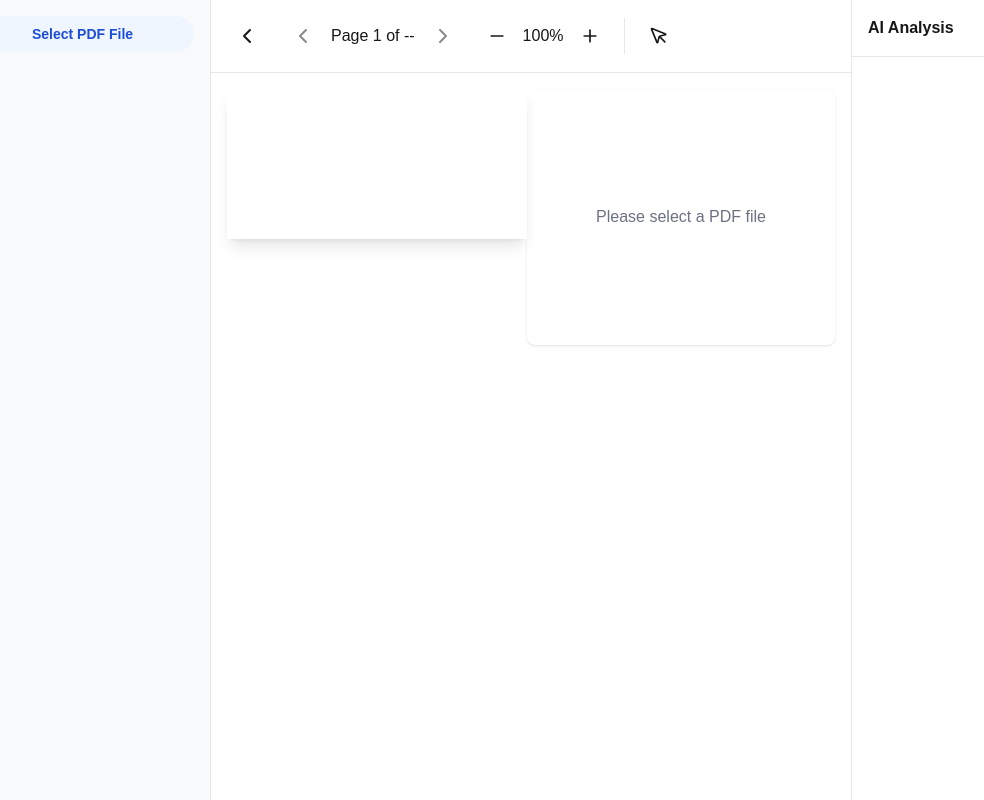
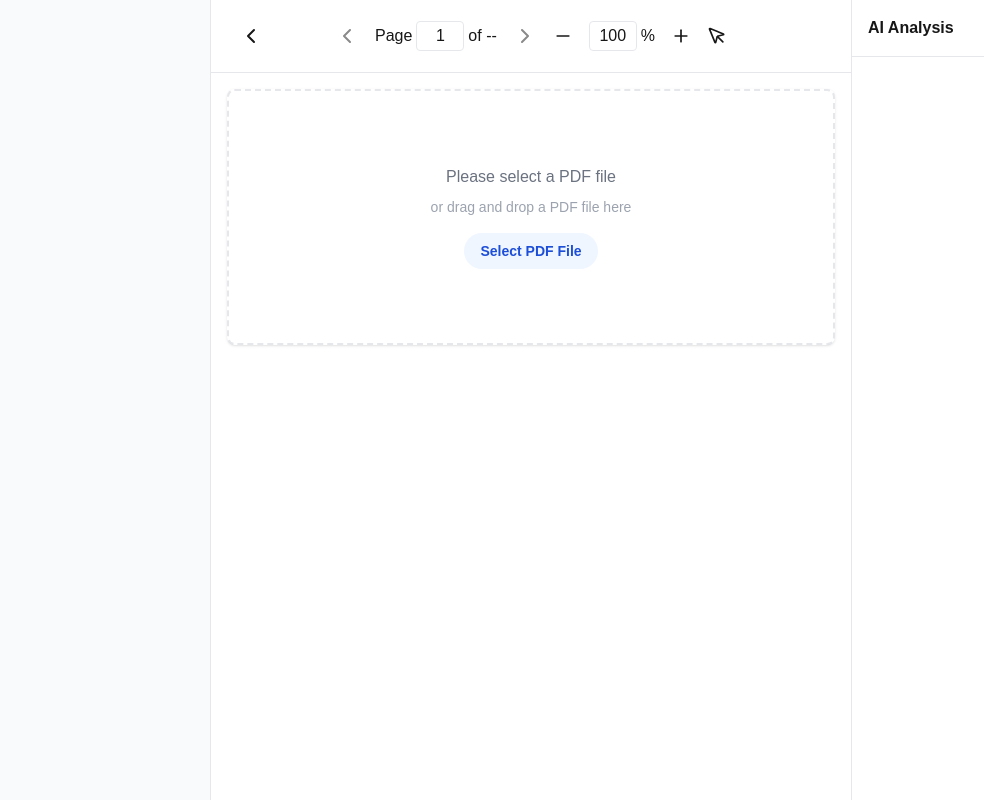
Before and after one commit to yukarifan/lumina, a Next.js app: page / in a window 1280 px wide. Shown: the whole page, without its empty margins (45-1029 px from the left). Built offline with nearby package versions, Linux system fonts and the light colour scheme.

Commit message:
page and size input

```diff
--- a/src/app/globals.css
+++ b/src/app/globals.css
@@ -101,3 +101,35 @@ body {
   height: 0;
   width: 0;
 }
+
+/* Add these styles for drag and drop visual feedback */
+@keyframes pulse {
+  0% {
+    transform: scale(1);
+  }
+  50% {
+    transform: scale(1.02);
+  }
+  100% {
+    transform: scale(1);
+  }
+}
+
+.border-dashed {
+  transition: all 0.2s ease;
+}
+
+.border-dashed.border-blue-500 {
+  animation: pulse 1.5s infinite;
+}
+
+/* Remove number input spinners */
+input[type="number"]::-webkit-inner-spin-button,
+input[type="number"]::-webkit-outer-spin-button {
+  -webkit-appearance: none;
+  margin: 0;
+}
+
+input[type="number"] {
+  -moz-appearance: textfield; /* Firefox */
+}
--- a/src/app/page.tsx
+++ b/src/app/page.tsx
@@ -34,6 +34,9 @@ const PDFReader = () => {
   const [aiResponses, setAiResponses] = useState<AIResponse[]>([]);
   const [isAnalyzing, setIsAnalyzing] = useState(false);
   const [currentImage, setCurrentImage] = useState<string | null>(null);
+  const [isDragging, setIsDragging] = useState(false);
+  const [zoomInput, setZoomInput] = useState(String(Math.round(scale * 100)));
+  const [pageInput, setPageInput] = useState(String(pageNum));
 
   useEffect(() => {
   const loadPdfJs = async () => {
@@ -402,29 +405,53 @@ const PDFReader = () => {
     }
   };
 
+  // Add these drag and drop handlers
+  const handleDragOver = (e: React.DragEvent) => {
+    e.preventDefault();
+    e.stopPropagation();
+    setIsDragging(true);
+  };
+
+  const handleDragLeave = (e: React.DragEvent) => {
+    e.preventDefault();
+    e.stopPropagation();
+    setIsDragging(false);
+  };
+
+  const handleDrop = async (e: React.DragEvent) => {
+    e.preventDefault();
+    e.stopPropagation();
+    setIsDragging(false);
+
+    const files = Array.from(e.dataTransfer.files);
+    const pdfFile = files.find(file => file.type === 'application/pdf');
+
+    if (pdfFile) {
+      await loadPDF(pdfFile);
+    } else {
+      // Optionally show an error message for non-PDF files
+      alert('Please drop a PDF file');
+    }
+  };
+
+  // Add this useEffect to update input when scale changes from buttons
+  useEffect(() => {
+    setZoomInput(String(Math.round(scale * 100)));
+  }, [scale]);
+
+  // Add this useEffect to update input when pageNum changes from buttons
+  useEffect(() => {
+    setPageInput(String(pageNum));
+  }, [pageNum]);
+
   return (
     <div className="fixed inset-0 flex no-scroll">
       {/* Left Sidebar - Thumbnails */}
-      <div className="w-64 border-r bg-gray-50 scroll-y">
-        <div className="p-4">
-          <label className="block">
-            <span className="sr-only">Choose PDF file</span>
-            <div className="relative">
-              <button
-                onClick={() => (document.querySelector('input[type="file"]') as HTMLInputElement)?.click()}
-                className="w-full py-2 px-4 rounded-full text-sm font-semibold bg-blue-50 text-blue-700 hover:bg-blue-100"
-              >
-                Select PDF File
-              </button>
-              <input
-                type="file"
-                accept=".pdf"
-                onChange={(e) => e.target.files?.[0] && loadPDF(e.target.files[0])}
-                className="hidden"
-              />
-            </div>
-          </label>
-          <div className="mt-4 overflow-auto">
+      <div className={`transition-all duration-300 ${
+        sidebarOpen ? 'w-64' : 'w-0'
+      } border-r bg-gray-50 scroll-y overflow-hidden`}>
+        <div className="p-4 w-64"> {/* Fixed width container for content */}
+          <div className="overflow-auto">
             {thumbnails.map((thumbnail, index) => (
               <div
                 key={index}
@@ -444,16 +471,27 @@ const PDFReader = () => {
       </div>
 
       {/* Main PDF Viewer */}
-      <div className="flex-1 flex flex-col scroll-hidden">
+      <div className={`flex-1 flex flex-col scroll-hidden transition-all duration-300 ${
+        sidebarOpen ? 'ml-0' : 'ml-0'
+      }`}>
         {/* Toolbar */}
-        <div className="flex-none border-b p-4">
-          <div className="flex items-center space-x-4">
+        <div className="flex-none border-b p-4 relative"> {/* Added relative for absolute positioning context */}
+          {/* Sidebar Toggle Button */}
           <button
             onClick={() => setSidebarOpen(!sidebarOpen)}
-              className="p-2 rounded hover:bg-gray-100"
+            className={`absolute p-2 rounded hover:bg-gray-100 transition-all duration-300 ${
+              sidebarOpen ? 'left-[20px]' : 'left-4'
+            }`}
+            aria-label={sidebarOpen ? 'Hide sidebar' : 'Show sidebar'}
           >
-              <ChevronLeft className={`transform transition-transform ${!sidebarOpen && 'rotate-180'}`} />
+            <ChevronLeft className={`transform transition-transform duration-300 ${
+              !sidebarOpen ? 'rotate-180' : ''
+            }`} />
           </button>
+
+          {/* Centered Tools */}
+          <div className="flex items-center justify-center max-w-3xl mx-auto w-full">
+            {/* Page Navigation */}
             <div className="flex items-center space-x-2">
               <button
                 onClick={() => changePage(-1)}
@@ -462,9 +500,38 @@ const PDFReader = () => {
               >
                 <ChevronLeft />
               </button>
-              <span>
-                Page {pageNum} of {numPages || '--'}
-              </span>
+              <div className="flex items-center space-x-1">
+                <span>Page</span>
+                <input
+                  type="text"
+                  value={pageInput}
+                  onChange={(e) => {
+                    const value = e.target.value;
+                    setPageInput(value); // Update the input value immediately
+
+                    // Only update page if it's a valid number
+                    const newPage = parseInt(value);
+                    if (!isNaN(newPage) && newPage > 0 && newPage <= (numPages || 0)) {
+                      setPageNum(newPage);
+                    }
+                  }}
+                  onBlur={() => {
+                    // On blur, ensure we have a valid value
+                    const newPage = parseInt(pageInput);
+                    if (isNaN(newPage) || newPage < 1) {
+                      setPageNum(1);
+                      setPageInput('1');
+                    } else if (newPage > (numPages || 0)) {
+                      setPageNum(numPages || 1);
+                      setPageInput(String(numPages || 1));
+                    } else {
+                      setPageInput(String(newPage));
+                    }
+                  }}
+                  className="w-12 px-1 py-0.5 border rounded text-center focus:outline-none focus:border-blue-500"
+                />
+                <span>of {numPages || '--'}</span>
+              </div>
               <button
                 onClick={() => changePage(1)}
                 className="p-2 rounded hover:bg-gray-100 disabled:opacity-50"
@@ -473,6 +540,8 @@ const PDFReader = () => {
                 <ChevronRight />
               </button>
             </div>
+
+            {/* Zoom Controls */}
             <div className="flex items-center space-x-2">
               <button
                 onClick={() => adjustZoom(-0.1)}
@@ -480,7 +549,37 @@ const PDFReader = () => {
               >
                 <Minus size={20} />
               </button>
-              <span>{(scale * 100).toFixed(0)}%</span>
+              <div className="flex items-center">
+                <input
+                  type="text" // Changed to text type for better control
+                  value={zoomInput}
+                  onChange={(e) => {
+                    const value = e.target.value;
+                    setZoomInput(value); // Update the input value immediately
+
+                    // Only update scale if it's a valid number
+                    const newZoom = parseInt(value);
+                    if (!isNaN(newZoom) && newZoom >= 25 && newZoom <= 500) {
+                      setScale(newZoom / 100);
+                    }
+                  }}
+                  onBlur={() => {
+                    // On blur, ensure we have a valid value
+                    const newZoom = parseInt(zoomInput);
+                    if (isNaN(newZoom) || newZoom < 25) {
+                      setScale(0.25);
+                      setZoomInput('25');
+                    } else if (newZoom > 500) {
+                      setScale(5);
+                      setZoomInput('500');
+                    } else {
+                      setZoomInput(String(Math.round(newZoom)));
+                    }
+                  }}
+                  className="w-12 px-1 py-0.5 border rounded text-center focus:outline-none focus:border-blue-500"
+                />
+                <span className="ml-1">%</span>
+              </div>
               <button
                 onClick={() => adjustZoom(0.1)}
                 className="p-2 rounded hover:bg-gray-100"
@@ -488,7 +587,9 @@ const PDFReader = () => {
                 <Plus size={20} />
               </button>
             </div>
-            <div className="border-l pl-4 ml-4">
+
+            {/* Selection Tool */}
+            <div className="flex items-center">
               <button
                 onClick={() => setSelectionMode(!selectionMode)}
                 className={`p-2 rounded hover:bg-gray-100 ${selectionMode ? 'bg-blue-100' : ''}`}
@@ -501,13 +602,42 @@ const PDFReader = () => {
         </div>
 
         {/* PDF View Area */}
-        <div className="flex-1 scroll-y">
+        <div className={`flex-1 overflow-auto transition-all duration-300`}>
           <div className="flex justify-center p-4">
-            {loading && (
+            {loading ? (
               <div className="flex items-center justify-center h-64">
                 <div className="text-gray-500">Loading PDF...</div>
               </div>
-            )}
+            ) : !pdfDoc ? (
+              <div
+                className={`flex flex-col items-center justify-center h-64 bg-white rounded-lg shadow w-full max-w-2xl
+                  ${isDragging ? 'border-2 border-blue-500 border-dashed bg-blue-50' : 'border-2 border-dashed border-gray-200'}`}
+                onDragOver={handleDragOver}
+                onDragLeave={handleDragLeave}
+                onDrop={handleDrop}
+              >
+                <p className="text-gray-500 mb-2">
+                  {isDragging ? 'Drop PDF here' : 'Please select a PDF file'}
+                </p>
+                <p className="text-sm text-gray-400">
+                  or drag and drop a PDF file here
+                </p>
+                <label className="mt-4">
+                  <button
+                    onClick={() => (document.querySelector('input[type="file"]') as HTMLInputElement)?.click()}
+                    className="py-2 px-4 rounded-full text-sm font-semibold bg-blue-50 text-blue-700 hover:bg-blue-100"
+                  >
+                    Select PDF File
+                  </button>
+                  <input
+                    type="file"
+                    accept=".pdf"
+                    onChange={(e) => e.target.files?.[0] && loadPDF(e.target.files[0])}
+                    className="hidden"
+                  />
+                </label>
+              </div>
+            ) : (
               <div className="relative">
                 <canvas
                   ref={canvasRef}
@@ -523,10 +653,6 @@ const PDFReader = () => {
                   onClick={handleOverlayClick}
                   style={{ cursor: selectionMode ? 'crosshair' : 'default' }}
                 />
-            </div>
-            {!pdfDoc && !loading && (
-              <div className="flex items-center justify-center h-64 bg-white rounded-lg shadow w-full max-w-2xl">
-                <p className="text-gray-500">Please select a PDF file</p>
               </div>
             )}
           </div>
```
Lines whose indentation alone changed are shown as unchanged.
